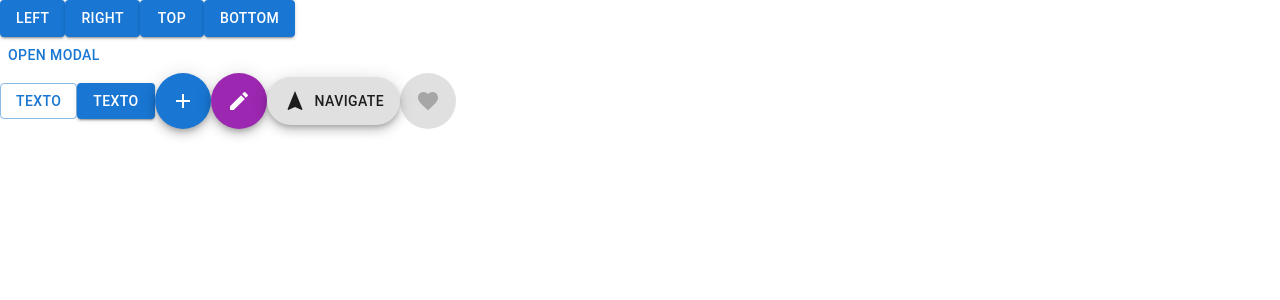
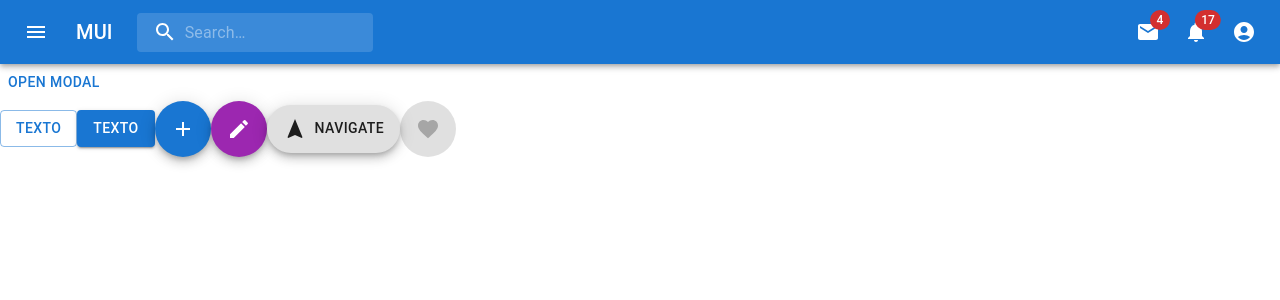
Before and after one commit to drumbo88/my-wallet, a React (Create React App) app: page / in a window 1280 px wide. Shown: the top 300 px of the page. Built offline with nearby package versions, Linux system fonts and the light colour scheme.

Commit message:
Navbar + Drawer

```diff
--- a/src/App.js
+++ b/src/App.js
@@ -33,7 +33,6 @@
     return (
     <div className="container vh-100">
       <Navbar />
-      <Drawer />
        <div>
       <Button onClick={handleOpen}>Open modal</Button>
       <Modal
--- a/src/components/Navbar.js
+++ b/src/components/Navbar.js
@@ -1,7 +1,288 @@
-function Navbar() {
+import * as React from 'react';
+import { styled, alpha } from '@mui/material/styles';
+import AppBar from '@mui/material/AppBar';
+import Box from '@mui/material/Box';
+import Toolbar from '@mui/material/Toolbar';
+import IconButton from '@mui/material/IconButton';
+import Typography from '@mui/material/Typography';
+import InputBase from '@mui/material/InputBase';
+import Drawer from '@mui/material/Drawer';
+import List from '@mui/material/List';
+import Badge from '@mui/material/Badge';
+import MenuItem from '@mui/material/MenuItem';
+import Divider from '@mui/material/Divider';
+import Menu from '@mui/material/Menu';
+import MenuIcon from '@mui/icons-material/Menu';
+import SearchIcon from '@mui/icons-material/Search';
+import AccountCircle from '@mui/icons-material/AccountCircle';
+import MailIcon from '@mui/icons-material/Mail';
+import ListItem from '@mui/material/ListItem';
+import ListItemIcon from '@mui/material/ListItemIcon';
+import ListItemText from '@mui/material/ListItemText';
+import InboxIcon from '@mui/icons-material/MoveToInbox';
+import NotificationsIcon from '@mui/icons-material/Notifications';
+import MoreIcon from '@mui/icons-material/MoreVert';
+
+const Search = styled('div')(({ theme }) => ({
+  position: 'relative',
+  borderRadius: theme.shape.borderRadius,
+  backgroundColor: alpha(theme.palette.common.white, 0.15),
+  '&:hover': {
+    backgroundColor: alpha(theme.palette.common.white, 0.25),
+  },
+  marginRight: theme.spacing(2),
+  marginLeft: 0,
+  width: '100%',
+  [theme.breakpoints.up('sm')]: {
+    marginLeft: theme.spacing(3),
+    width: 'auto',
+  },
+}));
+
+const SearchIconWrapper = styled('div')(({ theme }) => ({
+  padding: theme.spacing(0, 2),
+  height: '100%',
+  position: 'absolute',
+  pointerEvents: 'none',
+  display: 'flex',
+  alignItems: 'center',
+  justifyContent: 'center',
+}));
+
+const StyledInputBase = styled(InputBase)(({ theme }) => ({
+  color: 'inherit',
+  '& .MuiInputBase-input': {
+    padding: theme.spacing(1, 1, 1, 0),
+    // vertical padding + font size from searchIcon
+    paddingLeft: `calc(1em + ${theme.spacing(4)})`,
+    transition: theme.transitions.create('width'),
+    width: '100%',
+    [theme.breakpoints.up('md')]: {
+      width: '20ch',
+    },
+  },
+}));
+
+export default function Navbar() {
+  const [anchorEl, setAnchorEl] = React.useState(null);
+  const [mobileMoreAnchorEl, setMobileMoreAnchorEl] = React.useState(null);
+
+  const isMenuOpen = Boolean(anchorEl);
+  const isMobileMenuOpen = Boolean(mobileMoreAnchorEl);
+
+  const handleProfileMenuOpen = (event) => {
+    setAnchorEl(event.currentTarget);
+  };
+
+  const handleMobileMenuClose = () => {
+    setMobileMoreAnchorEl(null);
+  };
+
+  const handleMenuClose = () => {
+    setAnchorEl(null);
+    handleMobileMenuClose();
+  };
+
+  const handleMobileMenuOpen = (event) => {
+    setMobileMoreAnchorEl(event.currentTarget);
+  };
+
+  const menuId = 'primary-search-account-menu';
+  const renderMenu = (
+    <Menu
+      anchorEl={anchorEl}
+      anchorOrigin={{
+        vertical: 'top',
+        horizontal: 'right',
+      }}
+      id={menuId}
+      keepMounted
+      transformOrigin={{
+        vertical: 'top',
+        horizontal: 'right',
+      }}
+      open={isMenuOpen}
+      onClose={handleMenuClose}
+    >
+      <MenuItem onClick={handleMenuClose}>Profile</MenuItem>
+      <MenuItem onClick={handleMenuClose}>My account</MenuItem>
+    </Menu>
+  );
+
+  const mobileMenuId = 'primary-search-account-menu-mobile';
+  const renderMobileMenu = (
+    <Menu
+      anchorEl={mobileMoreAnchorEl}
+      anchorOrigin={{
+        vertical: 'top',
+        horizontal: 'right',
+      }}
+      id={mobileMenuId}
+      keepMounted
+      transformOrigin={{
+        vertical: 'top',
+        horizontal: 'right',
+      }}
+      open={isMobileMenuOpen}
+      onClose={handleMobileMenuClose}
+    >
+      <MenuItem>
+        <IconButton size="large" aria-label="show 4 new mails" color="inherit">
+          <Badge badgeContent={4} color="error">
+            <MailIcon />
+          </Badge>
+        </IconButton>
+        <p>Messages</p>
+      </MenuItem>
+      <MenuItem>
+        <IconButton
+          size="large"
+          aria-label="show 17 new notifications"
+          color="inherit"
+        >
+          <Badge badgeContent={17} color="error">
+            <NotificationsIcon />
+          </Badge>
+        </IconButton>
+        <p>Notifications</p>
+      </MenuItem>
+      <MenuItem onClick={handleProfileMenuOpen}>
+        <IconButton
+          size="large"
+          aria-label="account of current user"
+          aria-controls="primary-search-account-menu"
+          aria-haspopup="true"
+          color="inherit"
+        >
+          <AccountCircle />
+        </IconButton>
+        <p>Profile</p>
+      </MenuItem>
+    </Menu>
+  );
+
+  const [drawer, setDrawer] = React.useState({
+    from: "left", opened: false
+  });
+  const toggleDrawer = (open) => (event) => {
+    if (event.type === 'keydown' && (event.key === 'Tab' || event.key === 'Shift')) {
+      return;
+    }
+
+    setDrawer({ ...drawer, opened: open });
+  };
+  const list = () => (
+    <Box
+      sx={{ width: drawer.opened === 'top' || drawer.opened === 'bottom' ? 'auto' : 250 }}
+      role="presentation"
+      onClick={toggleDrawer(false)}
+      onKeyDown={toggleDrawer(false)}
+    >
+      <List>
+        {['Inbox', 'Send email', 'Drafts'].map((text, index) => (
+          <ListItem button key={text}>
+            <ListItemIcon>
+              {index % 2 === 0 ? <InboxIcon /> : <MailIcon />}
+            </ListItemIcon>
+            <ListItemText primary={text} />
+          </ListItem>
+        ))}
+      </List>
+      <Divider />
+      <List>
+        {['All mail', 'Trash', 'Spam'].map((text, index) => (
+          <ListItem button key={text}>
+            <ListItemIcon>
+              {index % 2 === 0 ? <InboxIcon /> : <MailIcon />}
+            </ListItemIcon>
+            <ListItemText primary={text} />
+          </ListItem>
+        ))}
+      </List>
+    </Box>
+  );
+
   return (
-    <div></div>
+    <Box sx={{ flexGrow: 1 }}>
+      <AppBar position="static">
+        <Toolbar>
+          <IconButton
+            size="large"
+            edge="start"
+            color="inherit"
+            aria-label="open drawer"
+            sx={{ mr: 2 }}
+          >
+            <MenuIcon onClick={toggleDrawer(true)} />
+          </IconButton>
+          <Typography
+            variant="h6"
+            noWrap
+            component="div"
+            sx={{ display: { xs: 'none', sm: 'block' } }}
+          >
+            MUI
+          </Typography>
+          <Search>
+            <SearchIconWrapper>
+              <SearchIcon />
+            </SearchIconWrapper>
+            <StyledInputBase
+              placeholder="Search…"
+              inputProps={{ 'aria-label': 'search' }}
+            />
+          </Search>
+          <Box sx={{ flexGrow: 1 }} />
+          <Box sx={{ display: { xs: 'none', md: 'flex' } }}>
+            <IconButton size="large" aria-label="show 4 new mails" color="inherit">
+              <Badge badgeContent={4} color="error">
+                <MailIcon />
+              </Badge>
+            </IconButton>
+            <IconButton
+              size="large"
+              aria-label="show 17 new notifications"
+              color="inherit"
+            >
+              <Badge badgeContent={17} color="error">
+                <NotificationsIcon />
+              </Badge>
+            </IconButton>
+            <IconButton
+              size="large"
+              edge="end"
+              aria-label="account of current user"
+              aria-controls={menuId}
+              aria-haspopup="true"
+              onClick={handleProfileMenuOpen}
+              color="inherit"
+            >
+              <AccountCircle />
+            </IconButton>
+          </Box>
+          <Box sx={{ display: { xs: 'flex', md: 'none' } }}>
+            <IconButton
+              size="large"
+              aria-label="show more"
+              aria-controls={mobileMenuId}
+              aria-haspopup="true"
+              onClick={handleMobileMenuOpen}
+              color="inherit"
+            >
+              <MoreIcon />
+            </IconButton>
+          </Box>
+        </Toolbar>
+      </AppBar>
+      {renderMobileMenu}
+      {renderMenu}
+      <Drawer
+        anchor={drawer.from}
+        open={drawer.opened}
+        onClose={toggleDrawer(false)}
+      >
+        {list(drawer.from)}
+      </Drawer>
+    </Box>
   );
 }
-
-export default Navbar;
```
